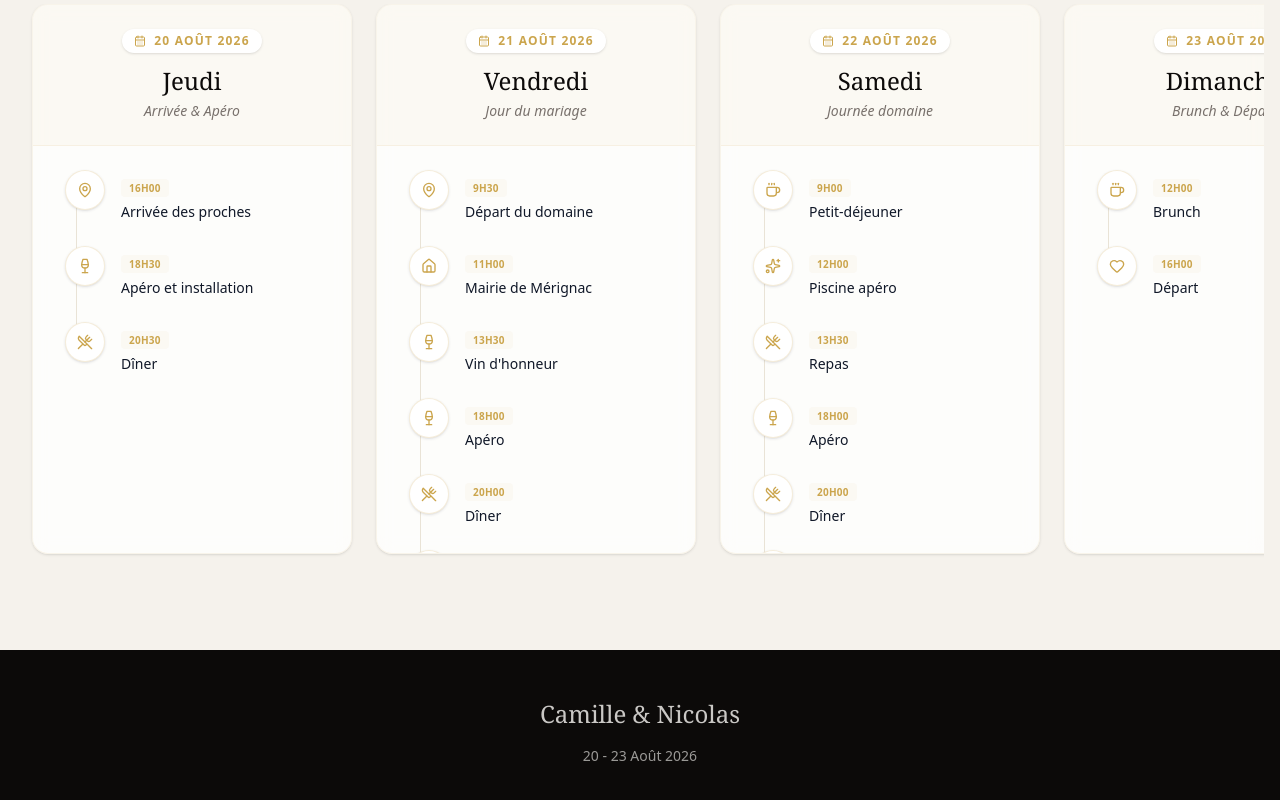
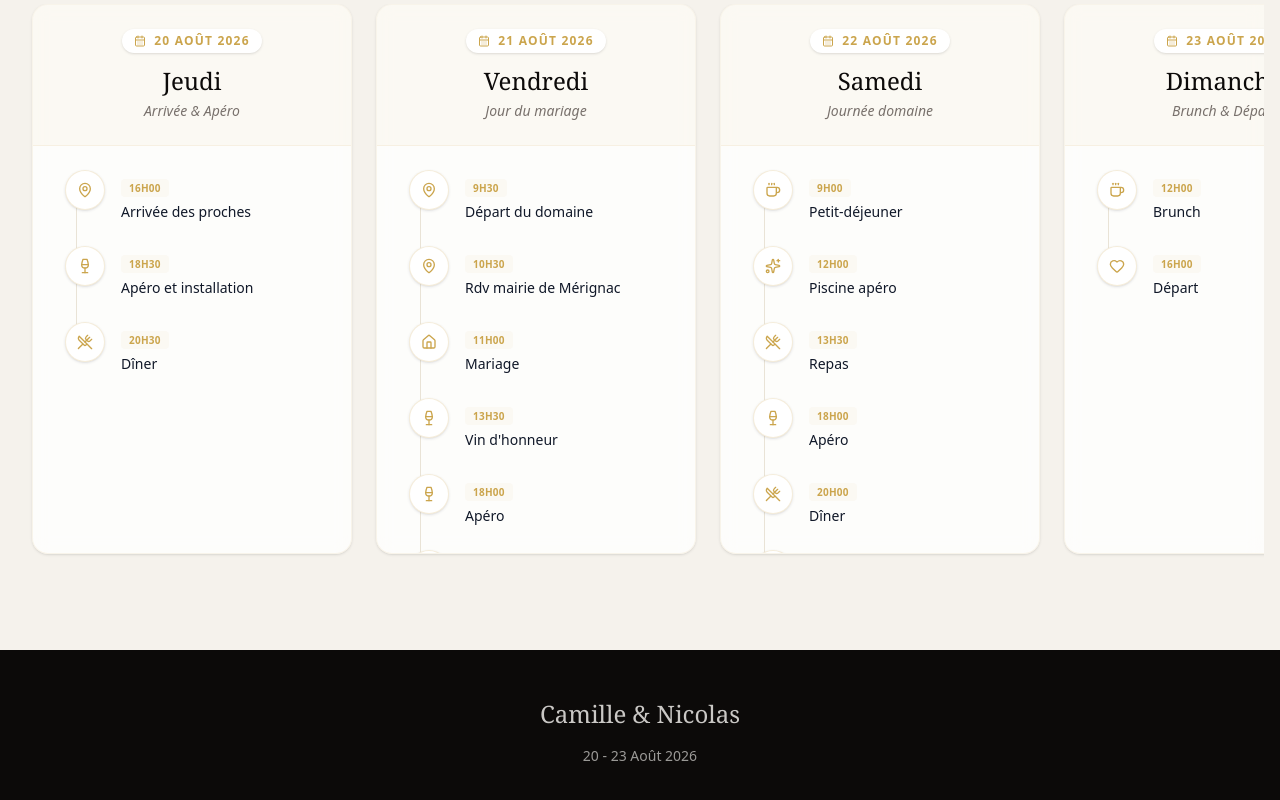
Before and after one commit to nicochnz/wedding_website, a Next.js app: page / in a window 1280 px wide. Shown: the part 3443-4243 px from the top of the page. Built offline with nearby package versions, Linux system fonts and the light colour scheme.

Commit message:
fix: hours programm

```diff
--- a/app/programmesection.tsx
+++ b/app/programmesection.tsx
@@ -20,7 +20,8 @@ const programmeData = [
     title: 'Jour du mariage',
     events: [
       { time: '9h30', title: 'Départ du domaine', icon: MapPin},
-      { time: '11h00', title: 'Mairie de Mérignac', icon: House, },
+      { time: '10h30', title: 'Rdv mairie de Mérignac', icon: MapPin},
+      { time: '11h00', title: 'Mariage', icon: House, },
       { time: '13h30', title: 'Vin d\'honneur', icon: Wine,},
       { time: '18h00', title: 'Apéro', icon: Wine, },
       { time: '20h00', title: 'Dîner', icon: UtensilsCrossed},
```
